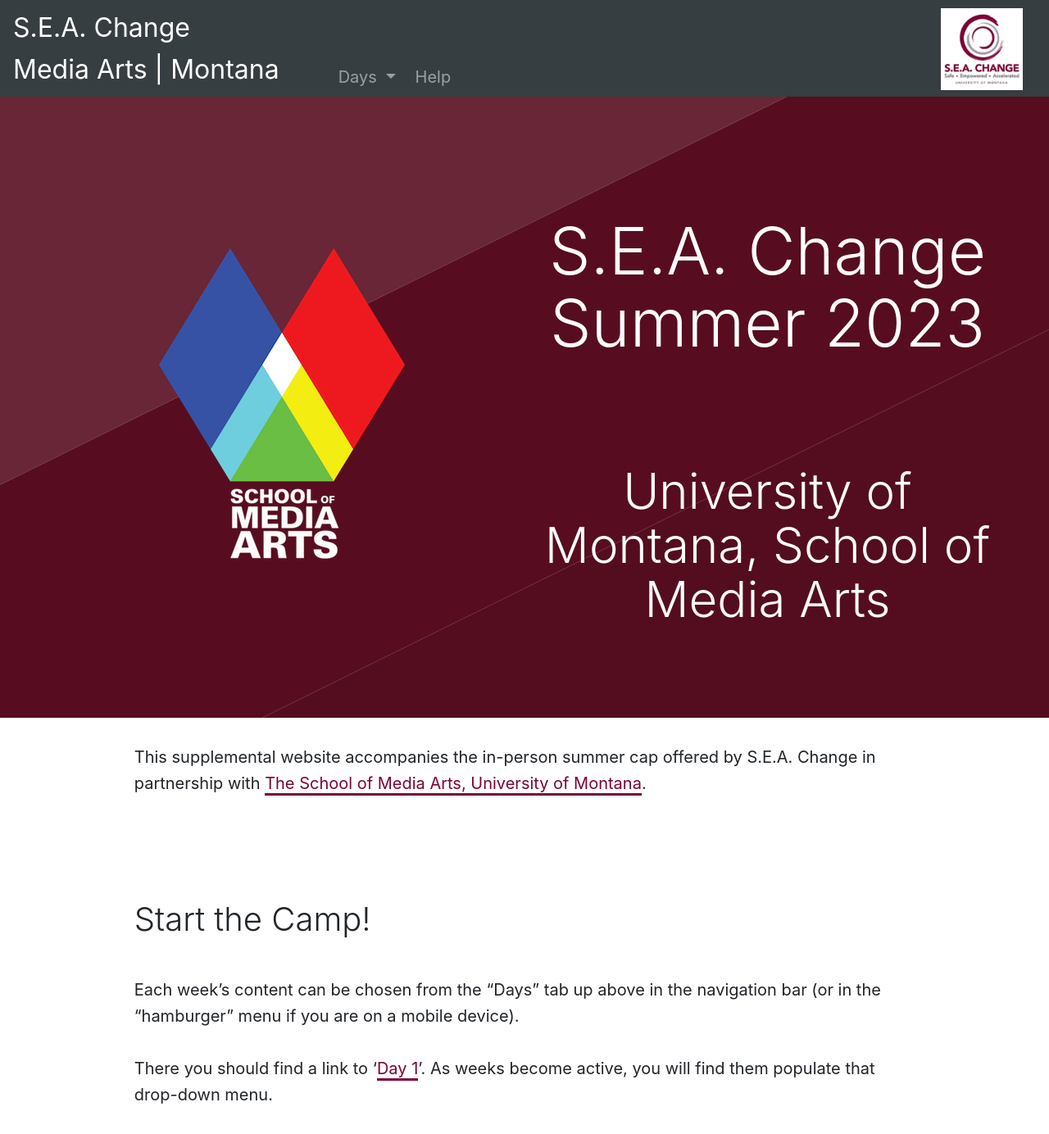
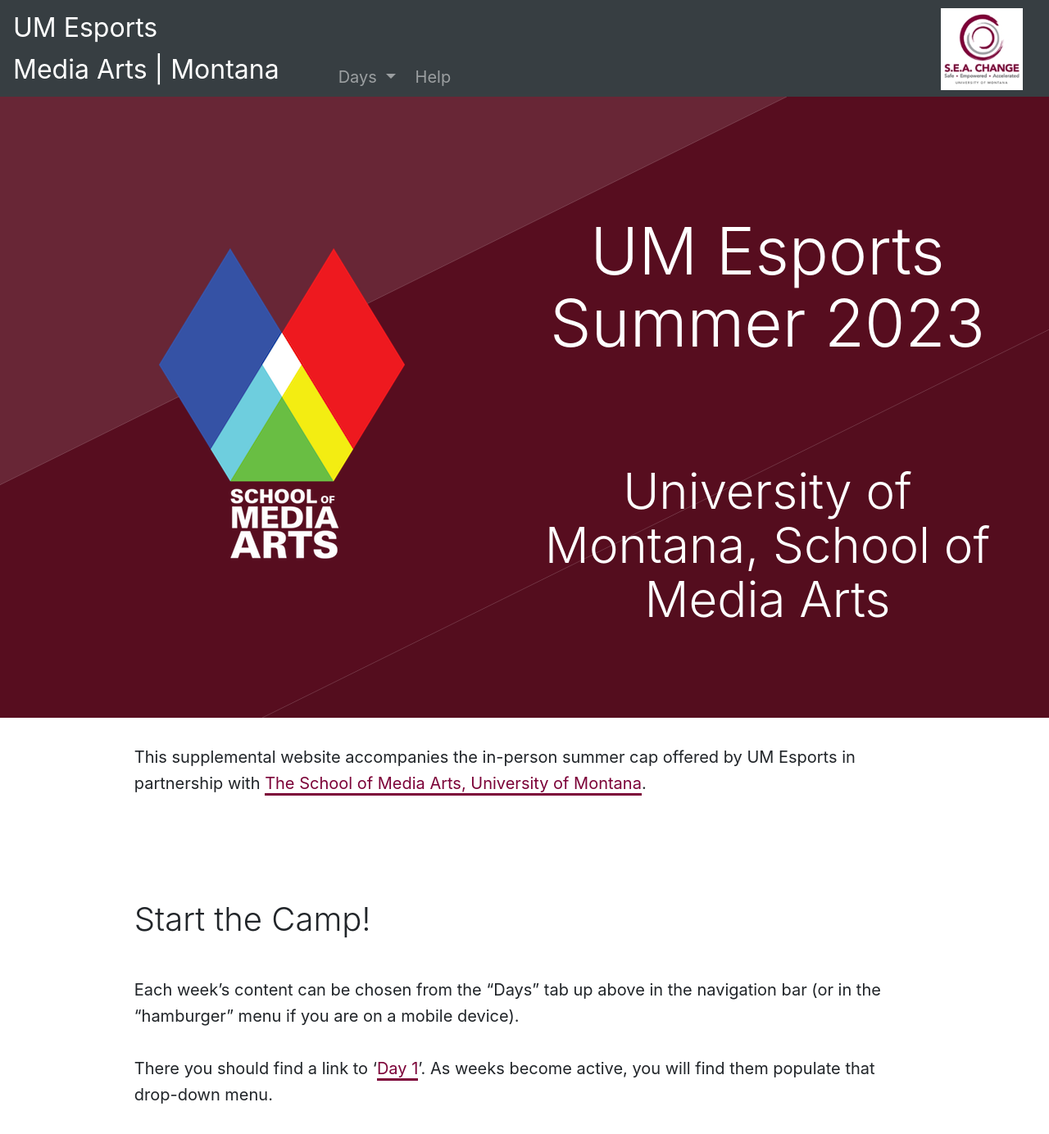
Before and after one commit to Montana-Media-Arts/ESPORTSSummer, a Jekyll site: the page built from index.markdown, in a window 1280 px wide. Shown: the whole page at 82% size. Built offline with Jekyll 4.4.1, drawn with Linux system fonts in a browser that asks for light colours; nearby versions of some CDN libraries.

Commit message:
update title

```diff
--- a/_data/course.yml
+++ b/_data/course.yml
@@ -1,5 +1,5 @@
-title: S.E.A. Change Summer 2023
-title-short: S.E.A. Change
+title: UM Esports Summer 2023
+title-short: UM Esports
 description: A course to teach code so that it becomes a tool for art and creativity.
 institution: University of Montana, School of Media Arts
 institution-short: Media Arts | Montana
--- a/index.markdown
+++ b/index.markdown
@@ -4,7 +4,7 @@ published: true
 ---
 
 
-This supplemental website accompanies the in-person summer cap offered by S.E.A. Change in partnership with [The School of Media Arts, University of Montana](http://www.umt.edu/mediaarts/).
+This supplemental website accompanies the in-person summer cap offered by UM Esports in partnership with [The School of Media Arts, University of Montana](http://www.umt.edu/mediaarts/).
 
 ### Start the Camp!
 
```
